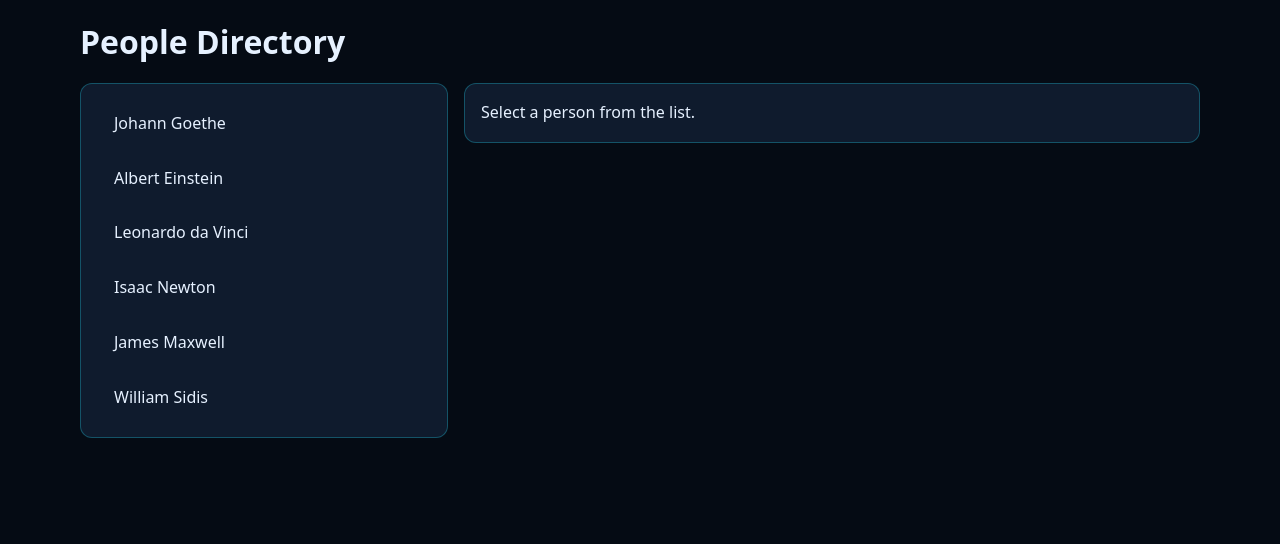
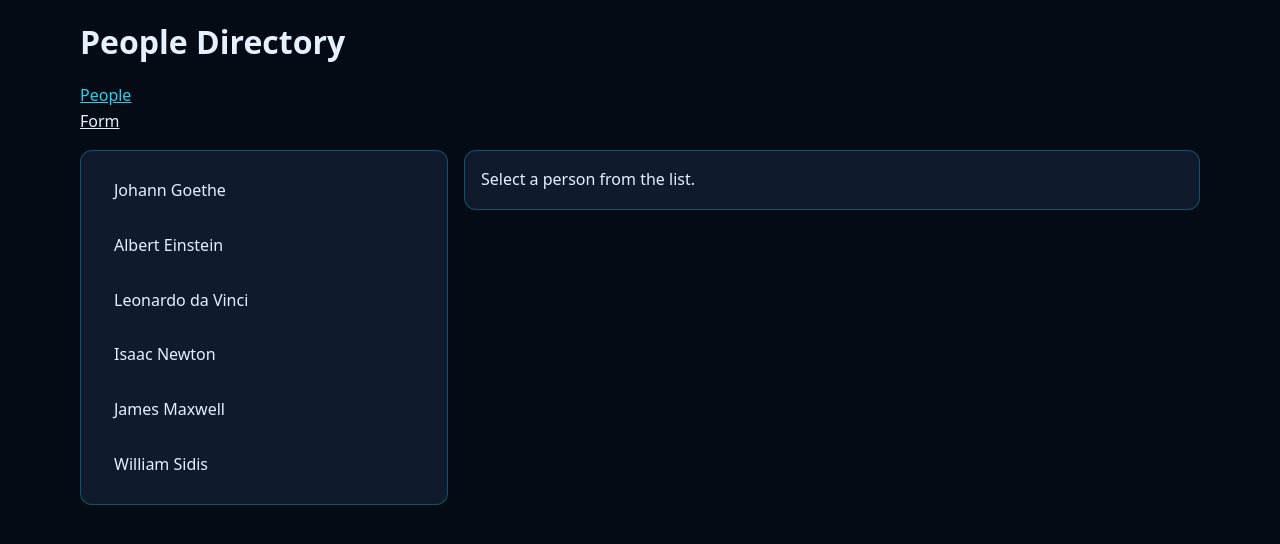
Before and after one commit to nguyenntkpvnm21/24521198_NguyenThaiKhanhNguyen_LAB4, a React (Vite) app: page /people in a window 1280 px wide. Shown: the top 544 px of the page. Built offline with nearby package versions, Linux system fonts and the light colour scheme.

Commit message:
feat: add primary navigation and form route

```diff
--- a/src/App.jsx
+++ b/src/App.jsx
@@ -1,20 +1,47 @@
-import { Navigate, Route, Routes } from 'react-router';
+import { Navigate, NavLink, Route, Routes } from 'react-router';
 import PeopleLayout from './components/PeopleLayout.jsx';
 import PersonDetail from './components/PersonDetail.jsx';
+import { SimpleForm } from './components/SimpleForm.jsx';
 import { PEOPLE } from './data/people.js';
+import styles from './App.module.css';
+
+const getTopLinkClassName = ({ isActive }) =>
+  isActive ? `${styles.topLink} ${styles.topLinkActive}` : styles.topLink;
 
 export default function App() {
   return (
     <>
-      <header>
+      <header className={styles.header}>
         <h1>People Directory</h1>
+        <nav aria-label="Primary">
+          <ul className={styles.topList}>
+            <li>
+              <NavLink to="/people" className={getTopLinkClassName}>
+                People
+              </NavLink>
+            </li>
+            <li>
+              <NavLink to="/form" className={getTopLinkClassName}>
+                Form
+              </NavLink>
+            </li>
+          </ul>
+        </nav>
       </header>
       <Routes>
         <Route path="/" element={<Navigate to="/people" replace />} />
         <Route path="/people" element={<PeopleLayout people={PEOPLE} />}>
           <Route index element={<p>Select a person from the list.</p>} />
-        <Route path=":id" element={<PersonDetail people={PEOPLE} />} />
+          <Route path=":id" element={<PersonDetail people={PEOPLE} />} />
         </Route>
+        <Route
+          path="/form"
+          element={
+            <main>
+              <SimpleForm />
+            </main>
+          }
+        />
         <Route
           path="*"
           element={
```
